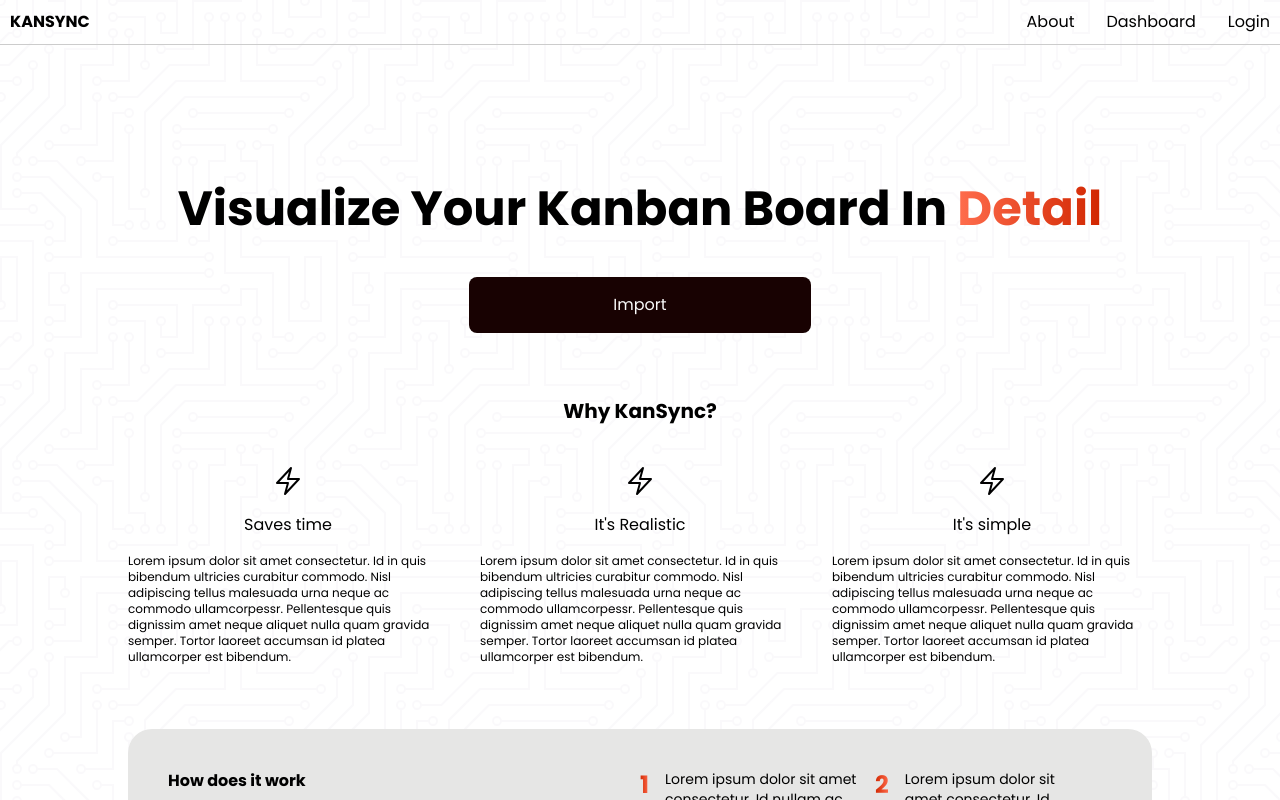
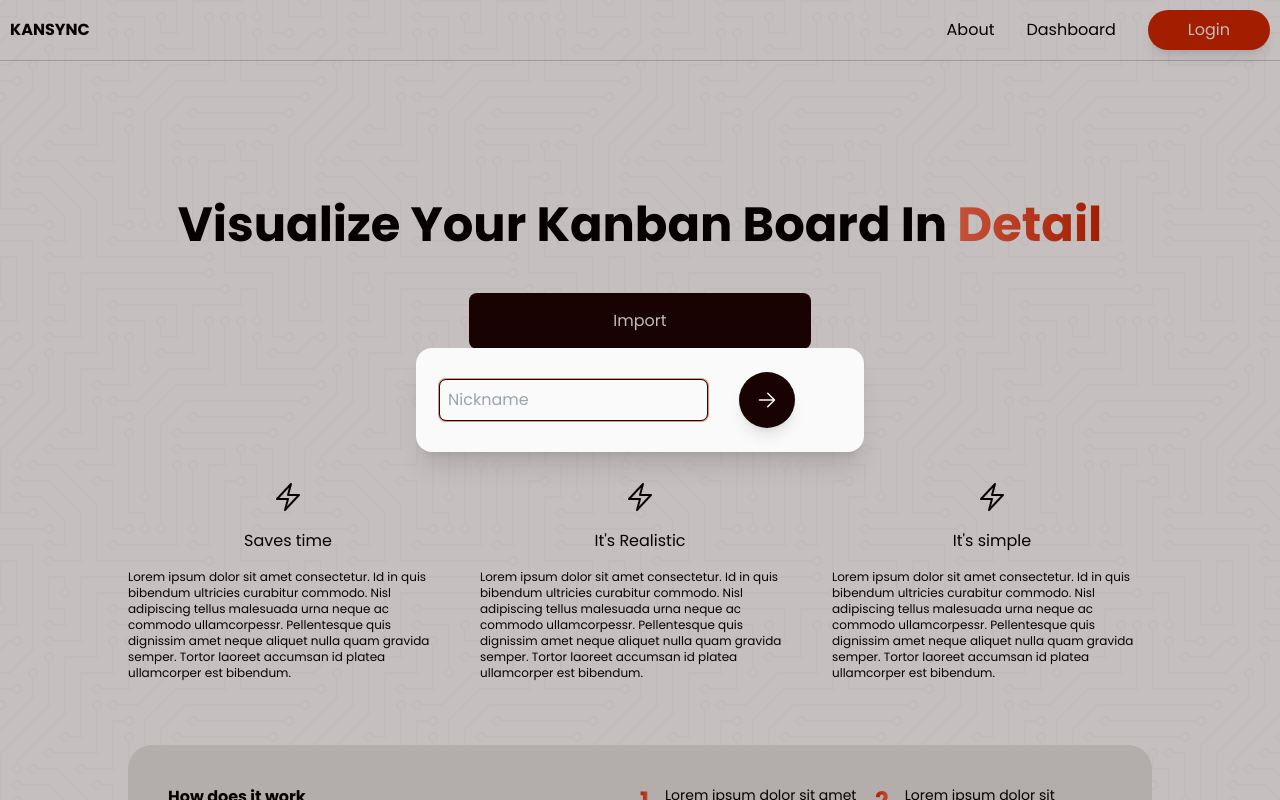
Before and after one commit to KanSync/kansync-portal, a React (Vite) app: page / in a window 1280 px wide. Both pictures are taken after a click on the button "Login". Shown: the top 800 px of the page. Built offline with nearby package versions, Linux system fonts and the light colour scheme; no server answers.

Commit message:
Added a basic login modal and a provider for simple authentication.

```diff
--- a/src/header.tsx
+++ b/src/header.tsx
@@ -1,6 +1,37 @@
 import { Link } from "react-router-dom";
+import JuicyButton from "./juicybutton";
+
+import { Dialog, Transition } from "@headlessui/react";
+import { Fragment, useCallback, useState } from "react";
+import { useUser } from "./providers/UserProvider";
 
 const Header = () => {
+  const user = useUser();
+
+  let [isOpen, setIsOpen] = useState(false);
+  const [input, setInput] = useState<string>("");
+
+  const handleInput = useCallback<React.FormEventHandler<HTMLInputElement>>(
+    (inputCharacter) => {
+      setInput(inputCharacter.currentTarget.value);
+    },
+    [],
+  );
+
+  const closeModal = useCallback(() => {
+    setIsOpen(false);
+  }, []);
+
+  const openModal = useCallback(() => {
+    setIsOpen(true);
+  }, []);
+
+  const handleClick = useCallback(() => {
+    console.log("Input is " + input);
+    user.setNickname(input);
+    setIsOpen(false);
+  }, [input, user]);
+
   return (
     <div
       style={{
@@ -25,7 +56,65 @@ const Header = () => {
       >
         <Link to={`/about`}>About</Link>
         <Link to={`/dashboard`}>Dashboard</Link>
-        <button>Login</button>
+        <JuicyButton className="py-2 px-10 bg-accent" onClick={openModal}>
+          Login
+        </JuicyButton>
+        <Transition appear show={isOpen} as={Fragment}>
+          <Dialog as="div" className="relative z-10" onClose={closeModal}>
+            <Transition.Child
+              as={Fragment}
+              enter="ease-out duration-300"
+              enterFrom="opacity-0"
+              enterTo="opacity-100"
+              leave="ease-in duration-200"
+              leaveFrom="opacity-100"
+              leaveTo="opacity-0"
+            >
+              <div className="fixed inset-0 bg-text/25" />
+            </Transition.Child>
+
+            <div className="fixed inset-0 overflow-y-auto">
+              <div className="flex min-h-full items-center justify-center p-4 text-center">
+                <Transition.Child
+                  as={Fragment}
+                  enter="ease-out duration-300"
+                  enterFrom="opacity-0 scale-95"
+                  enterTo="opacity-100 scale-100"
+                  leave="ease-in duration-200"
+                  leaveFrom="opacity-100 scale-100"
+                  leaveTo="opacity-0 scale-95"
+                >
+                  <Dialog.Panel className="w-full max-w-md transform overflow-hidden rounded-2xl bg-background p-6 text-left align-middle shadow-xl transition-all">
+                    <div className="flex flex-row gap-8 items-center">
+                      <input
+                        className="w-2/3 rounded-md p-2 bg-background/20 text-text outline focus:ring-2 focus:ring-accent focus:ring-opacity-50"
+                        placeholder="Nickname"
+                        onInput={handleInput}
+                      />
+
+                      <JuicyButton onClick={handleClick} className="bg-text">
+                        <svg
+                          xmlns="http://www.w3.org/2000/svg"
+                          fill="none"
+                          viewBox="0 0 24 24"
+                          strokeWidth="1.5"
+                          stroke="currentColor"
+                          className="w-6 h-6"
+                        >
+                          <path
+                            strokeLinecap="round"
+                            strokeLinejoin="round"
+                            d="M4.5 12h15m0 0l-6.75-6.75M19.5 12l-6.75 6.75"
+                          />
+                        </svg>
+                      </JuicyButton>
+                    </div>
+                  </Dialog.Panel>
+                </Transition.Child>
+              </div>
+            </div>
+          </Dialog>
+        </Transition>
       </div>
     </div>
   );
--- a/src/juicybutton.tsx
+++ b/src/juicybutton.tsx
@@ -11,7 +11,7 @@ const JuicyButton = ({
     <button
       onClick={onClick}
       className={
-        "bg-text text-background p-4 rounded-full hover:bg-text/80 shadow-lg transform hover:scale-110 transition duration-300 ease-in-out active:scale-75 " +
+        "text-background p-4 rounded-full hover:bg-text/80 shadow-lg transform hover:scale-110 transition duration-300 ease-in-out active:scale-75 " +
         className
       }
     >
--- /dev/null
+++ b/src/providers/UserProvider.tsx
@@ -0,0 +1,47 @@
+import React from "react";
+import { useContext, useState } from "react";
+
+interface IUser {
+  nickname: string;
+}
+
+interface IUserProvider {
+  user: IUser;
+  setNickname: (nickname: string) => void;
+}
+
+const UserProviderContext = React.createContext<IUserProvider>({
+  user: {
+    nickname: "Guest",
+  },
+  setNickname: () => {
+    throw new Error(`[UserProvider] setNickname() not implemented`);
+  },
+});
+
+const UserProvider = ({ children }: { children: React.ReactNode }) => {
+  const [user, setUser] = useState<IUser>({
+    nickname: "Guest",
+  });
+
+  const setNickname = (nickname: string) => {
+    setUser({
+      nickname: nickname,
+    });
+  };
+
+  return (
+    <UserProviderContext.Provider
+      value={{
+        user,
+        setNickname,
+      }}
+    >
+      {children}
+    </UserProviderContext.Provider>
+  );
+};
+
+const useUser = () => useContext(UserProviderContext);
+
+export { UserProvider, useUser };
--- a/src/routes/dashboard.tsx
+++ b/src/routes/dashboard.tsx
@@ -3,9 +3,8 @@ import { Link } from "react-router-dom";
 import Header from "../header";
 import { useProject } from "../providers/ProjectProvider";
 
-import React, { useCallback, useState } from "react";
+import { useCallback, useState } from "react";
 import { DefaultInput } from "../DefaultInput";
-import PlusCircle from "../assets/plus-circle.svg";
 import JuicyButton from "../juicybutton";
 
 function classNames(...classes: string[]) {
@@ -68,7 +67,7 @@ const BoardImporter = () => {
                         placeholder="Enter name of repository"
                         onChildValueChange={handleChildValueChange}
                       />
-                      <JuicyButton onClick={handleClick}>
+                      <JuicyButton onClick={handleClick} className="bg-text">
                         <svg
                           xmlns="http://www.w3.org/2000/svg"
                           fill="none"
@@ -124,7 +123,9 @@ const Dashboard = () => {
           activeProjects.Jira.length > 0 ||
           activeProjects.Trello.length > 0) && (
           <Link to="/kanban/overview" className="flex place-content-center">
-            <JuicyButton>Continue with selected boards</JuicyButton>
+            <JuicyButton className="bg-text px-8">
+              Continue with selected boards
+            </JuicyButton>
           </Link>
         )}
         <BoardImporter />
--- a/src/routes/graphs.tsx
+++ b/src/routes/graphs.tsx
@@ -4,12 +4,12 @@ const Graphs = () => {
   return (
     <div className="bg-background flex-1 flex flex-col place-items-center justify-between">
       <div className="w-1/2 flex flex-col gap-3">
-        <JuicyButton>Average Difficulty</JuicyButton>
-        <JuicyButton>Average Completion Time</JuicyButton>
-        <JuicyButton>Number Of Issues</JuicyButton>
-        <JuicyButton>Recently Open Issues</JuicyButton>
-        <JuicyButton>Recently Closed Issues</JuicyButton>
-        <JuicyButton>Issues Close To Due Date</JuicyButton>
+        <JuicyButton className="bg-text">Average Difficulty</JuicyButton>
+        <JuicyButton className="bg-text">Average Completion Time</JuicyButton>
+        <JuicyButton className="bg-text">Number Of Issues</JuicyButton>
+        <JuicyButton className="bg-text">Recently Open Issues</JuicyButton>
+        <JuicyButton className="bg-text">Recently Closed Issues</JuicyButton>
+        <JuicyButton className="bg-text">Issues Close To Due Date</JuicyButton>
       </div>
       <JuicyButton className="bg-accent hover:bg-primary/60">
         Export as PNG
--- a/src/routes/kanban-page.tsx
+++ b/src/routes/kanban-page.tsx
@@ -2,6 +2,7 @@ import { Link, Outlet } from "react-router-dom";
 import EllipsisVertical from "../assets/ellipsis-vertical.svg";
 import UserCircle from "../assets/user-circle.svg";
 import Header from "../header";
+import { useUser } from "../providers/UserProvider";
 
 const ShinyButton = ({ children }: { children: React.ReactNode }) => {
   return (
@@ -12,6 +13,8 @@ const ShinyButton = ({ children }: { children: React.ReactNode }) => {
 };
 
 const KanbanPage = () => {
+  const user = useUser().user;
+
   return (
     <>
       <Header />
@@ -19,7 +22,7 @@ const KanbanPage = () => {
         <div className="flex flex-col w-1/5 py-8 px-4 border rounded-lg">
           <div className="flex w-full justify-between items-center bg-background shadow-md p-4 rounded-full">
             <img src={UserCircle} className="w-8" alt="" />
-            Guest
+            {user.nickname}
             <img src={EllipsisVertical} className="w-8" alt="" />
           </div>
           <div className="flex-1 flex flex-col gap-8 py-32">
```
Also changed, not shown: src/main.tsx (+6 -3 lines).
